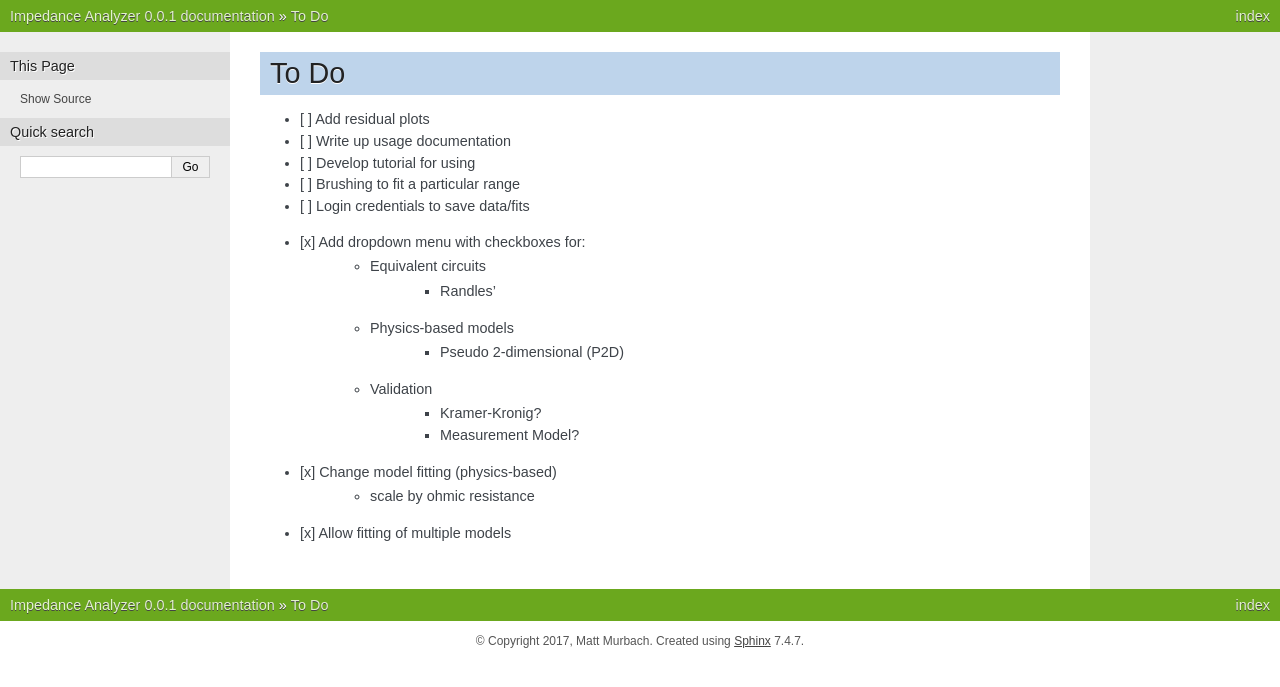
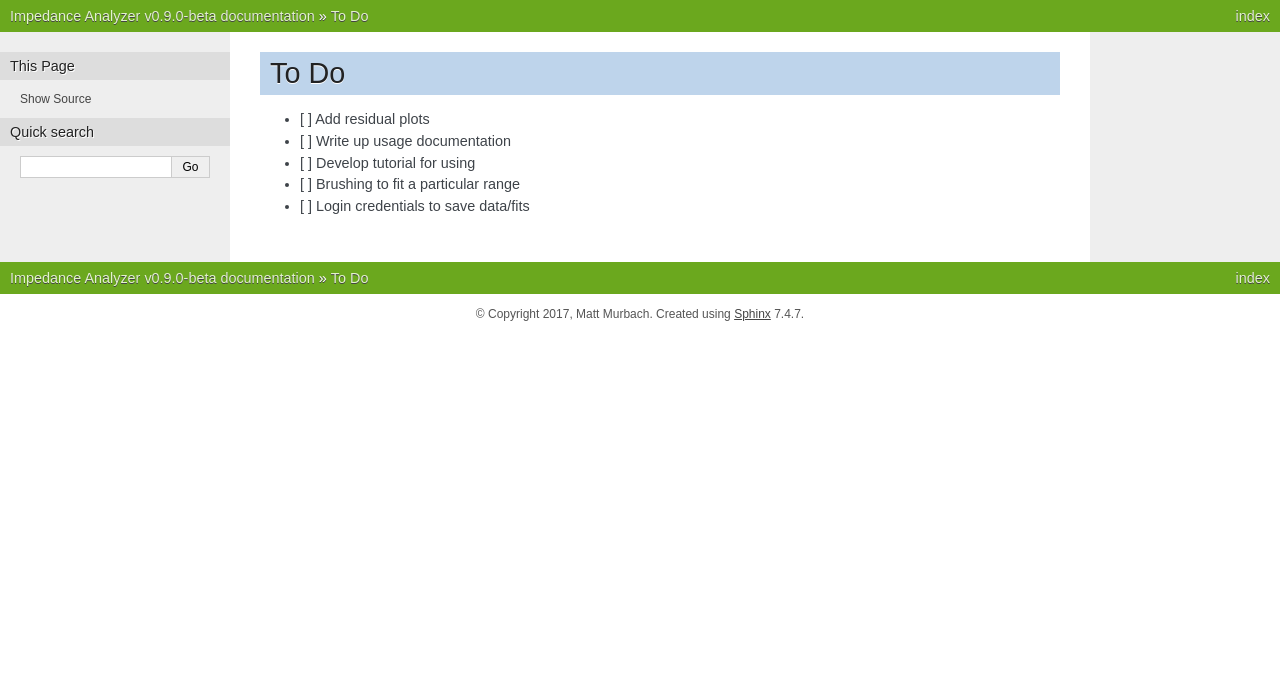
Before and after one commit to mdmurbach/ImpedanceAnalyzer, a Sphinx documentation site: the page built from docs/source/todo.rst, in a window 1280 px wide. Shown: the top 687 px of the page. Built offline with Sphinx 7.4.7, drawn with Linux system fonts in a browser that asks for light colours.

Commit message:
update documentation

```diff
--- a/docs/source/conf.py
+++ b/docs/source/conf.py
@@ -63,9 +63,9 @@ author = u'Matt Murbach'
 # built documents.
 #
 # The short X.Y version.
-version = u'0.0.1'
+version = u'v0.9.0'
 # The full version, including alpha/beta/rc tags.
-release = u'0.0.1'
+release = u'v0.9.0-beta'
 
 # The language for content autogenerated by Sphinx. Refer to documentation
 # for a list of supported languages.
--- a/docs/source/index.rst
+++ b/docs/source/index.rst
@@ -10,7 +10,10 @@ Welcome to Impedance Analyzer's documentation!
 Impedance Analyzer is an open-source, web-based analysis platform aimed at making
 physics-based models as easy to use as equivalent circuits for quantitative analysis of EIS experimental data.
 
-It is currently hosted here: http://theimpedanceanalyzer.com
+The tool is currently hosted here: http://theimpedanceanalyzer.com
+
+It should be noted that the ImpedanceAnalyzer is currently a beta release.
+Improved documentation, tests, features, and an improved dataset are upcoming in the v1.0.0 release.
 
 .. toctree::
     :maxdepth: 1
--- a/docs/source/todo.rst
+++ b/docs/source/todo.rst
@@ -6,15 +6,3 @@ To Do
 - [ ] Develop tutorial for using
 - [ ] Brushing to fit a particular range
 - [ ] Login credentials to save data/fits
-
-- [x] Add dropdown menu with checkboxes for:
-    - Equivalent circuits
-        - Randles'
-    - Physics-based models
-        - Pseudo 2-dimensional (P2D)
-    - Validation
-        - Kramer-Kronig?
-        - Measurement Model?
-- [x] Change model fitting (physics-based)
-    - scale by ohmic resistance
-- [x] Allow  fitting of multiple models
```
